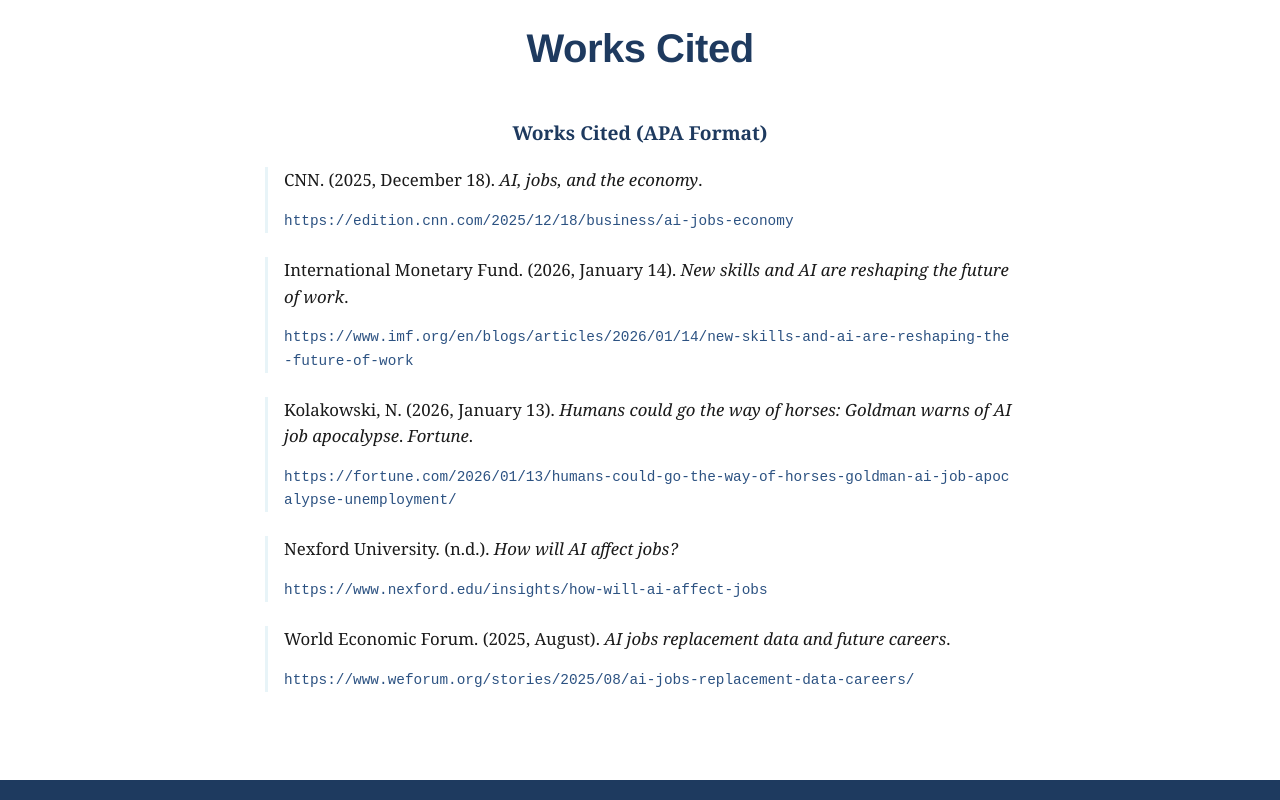
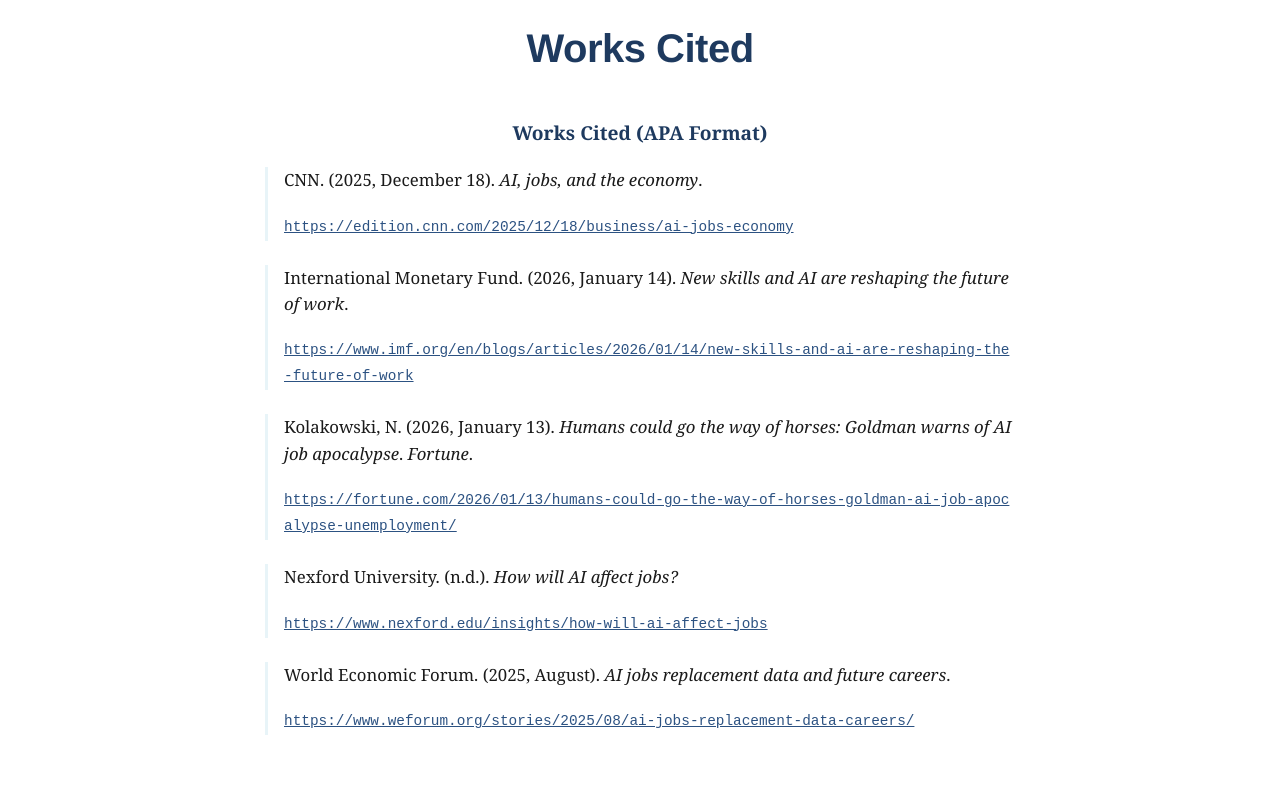
Before and after one commit to AlanGlitching/MultiGenre, a React (Vite) app: page / in a window 1280 px wide. Shown: the part 11200-12000 px from the top of the page. Built offline with nearby package versions, Linux system fonts and the light colour scheme.

Commit message:
Refactor citation display: Changed citation URLs from paragraphs to clickable links with appropriate attributes for better accessibility and user experience. Updated CSS for citation styling on hover.

```diff
--- a/src/App.css
+++ b/src/App.css
@@ -768,6 +768,12 @@
   word-break: break-all;
   font-family: 'Courier New', monospace;
   margin-top: 0.25rem;
+  text-decoration: underline;
+  display: inline-block;
+}
+
+.citation-url:hover {
+  color: #1e3a5f;
 }
 /* Responsive adjustments for sidebar */
 @media (max-width: 768px) {
--- a/src/App.jsx
+++ b/src/App.jsx
@@ -412,27 +412,27 @@
 
             <div className="citation-item">
               <p>CNN. (2025, December 18). <em>AI, jobs, and the economy</em>.</p>
-              <p className="citation-url">https://edition.cnn.com/2025/12/18/business/ai-jobs-economy</p>
+              <a href="https://edition.cnn.com/2025/12/18/business/ai-jobs-economy" target="_blank" rel="noopener noreferrer" className="citation-url">https://edition.cnn.com/2025/12/18/business/ai-jobs-economy</a>
             </div>
 
             <div className="citation-item">
               <p>International Monetary Fund. (2026, January 14). <em>New skills and AI are reshaping the future of work</em>.</p>
-              <p className="citation-url">https://www.imf.org/en/blogs/articles/2026/01/14/new-skills-and-ai-are-reshaping-the-future-of-work</p>
+              <a href="https://www.imf.org/en/blogs/articles/2026/01/14/new-skills-and-ai-are-reshaping-the-future-of-work" target="_blank" rel="noopener noreferrer" className="citation-url">https://www.imf.org/en/blogs/articles/2026/01/14/new-skills-and-ai-are-reshaping-the-future-of-work</a>
             </div>
 
             <div className="citation-item">
               <p>Kolakowski, N. (2026, January 13). <em>Humans could go the way of horses: Goldman warns of AI job apocalypse</em>. <em>Fortune</em>.</p>
-              <p className="citation-url">https://fortune.com/2026/01/13/humans-could-go-the-way-of-horses-goldman-ai-job-apocalypse-unemployment/</p>
+              <a href="https://fortune.com/2026/01/13/humans-could-go-the-way-of-horses-goldman-ai-job-apocalypse-unemployment/" target="_blank" rel="noopener noreferrer" className="citation-url">https://fortune.com/2026/01/13/humans-could-go-the-way-of-horses-goldman-ai-job-apocalypse-unemployment/</a>
             </div>
 
             <div className="citation-item">
               <p>Nexford University. (n.d.). <em>How will AI affect jobs?</em></p>
-              <p className="citation-url">https://www.nexford.edu/insights/how-will-ai-affect-jobs</p>
+              <a href="https://www.nexford.edu/insights/how-will-ai-affect-jobs" target="_blank" rel="noopener noreferrer" className="citation-url">https://www.nexford.edu/insights/how-will-ai-affect-jobs</a>
             </div>
 
             <div className="citation-item">
               <p>World Economic Forum. (2025, August). <em>AI jobs replacement data and future careers</em>.</p>
-              <p className="citation-url">https://www.weforum.org/stories/2025/08/ai-jobs-replacement-data-careers/</p>
+              <a href="https://www.weforum.org/stories/2025/08/ai-jobs-replacement-data-careers/" target="_blank" rel="noopener noreferrer" className="citation-url">https://www.weforum.org/stories/2025/08/ai-jobs-replacement-data-careers/</a>
             </div>
           </div>
         </div>
```
